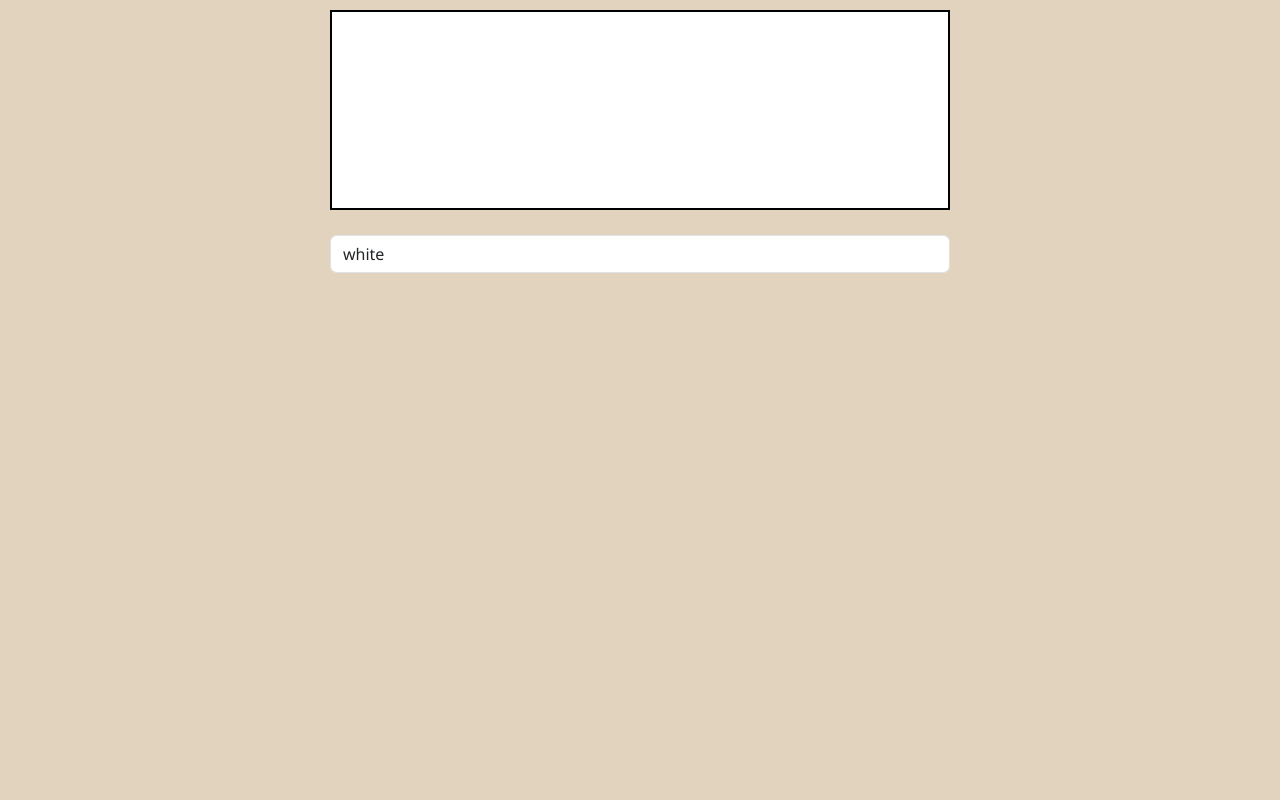
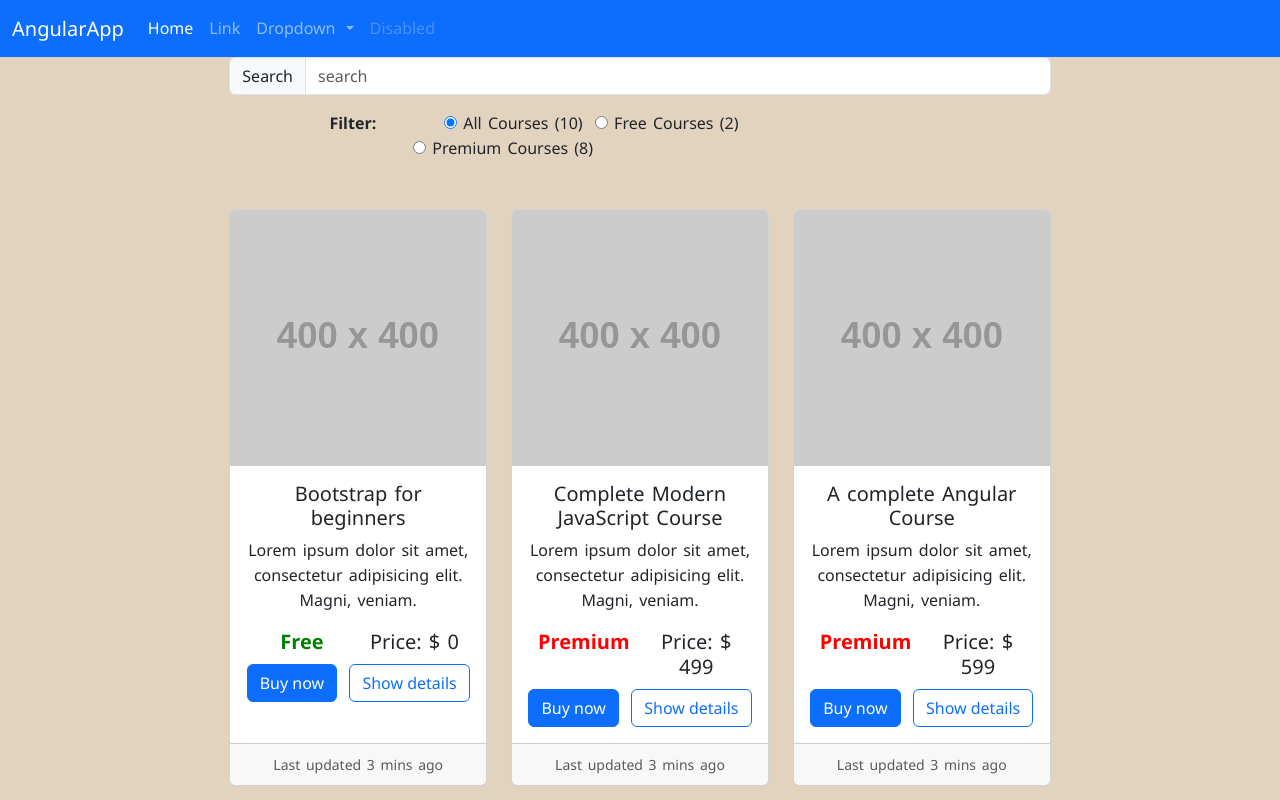
Before and after one commit to ppavankumar/AngularBasics, an Angular app: page / in a window 1280 px wide. Shown: the top 800 px of the page. Built offline with nearby package versions, Linux system fonts and the light colour scheme.

Commit message:
Search added with @Output and EventEmitter

```diff
--- a/src/app/app.component.html
+++ b/src/app/app.component.html
@@ -1,5 +1,5 @@
 <!-- <app-container [title]="title"></app-container> -->
-<!-- <app-header [title]="title"></app-header>
-<app-courses [title]="title"></app-courses> -->
+<app-header [title]="title"></app-header>
+<app-courses [title]="title"></app-courses>
 
-<app-color-fill></app-color-fill>
+<!-- <app-color-fill></app-color-fill> -->
--- a/src/app/components/miniWebsite/courses/courses.component.html
+++ b/src/app/components/miniWebsite/courses/courses.component.html
@@ -1,6 +1,8 @@
 <div class="row d-flex justify-content-center">
   <div class="row col-8 d-flex justify-content-center">
-    <app-courses-search></app-courses-search>
+    <app-courses-search
+      (searchNewCourseEvent)="searchForNewCourseEvent($event)"
+    ></app-courses-search>
     <app-courses-filter
       [all]="getTotalCourses()"
       [free]="getTotalFreeCourses()"
@@ -8,38 +10,19 @@
       (filterSelectedCoursesTypeChanged)="onFilterRadioButtonChanged($event)"
     ></app-courses-filter>
   </div>
-  <!-- <div class="row col-8 d-flex justify-content-center">
-    <app-header [title]="title"></app-header>
-    <!-- <table class="table table-striped table-hover">
-      <thead>
-        <tr>
-          <th scope="col">#</th>
-          <th scope="col">First</th>
-          <th scope="col">Last</th>
-          <th scope="col">Handle</th>
-        </tr>
-      </thead>
-      <tbody>
-        <tr *ngFor="let course of courses">
-          <th scope="row">{{ course.id }}</th>
-          <td>{{ course.title }}</td>
-          <td>{{ course.desc }}</td>
-          <td>{{ course.price }}</td>
-        </tr>
-      </tbody>
-    </table> --
-  </div> -->
 
   <div
     class="col-8 d-flex text-center row row-cols-1 row-cols-md-3 g-4 courses-content"
   >
     <ng-container *ngFor="let course of courses">
+      <!-- courseCountRadioButton === 'all' ||
+          (course.price === 0 && courseCountRadioButton === 'free') ||
+          (course.price > 0 && courseCountRadioButton === 'premium') -->
       <div
         class="col"
         *ngIf="
-          courseCountRadioButton === 'all' ||
-          (course.price === 0 && courseCountRadioButton === 'free') ||
-          (course.price > 0 && courseCountRadioButton === 'premium')
+          this.searchForNewCourse === '' ||
+          course.title.toLowerCase().includes(this.searchForNewCourse)
         "
       >
         <div class="card h-100">
--- a/src/app/components/miniWebsite/courses/courses.component.ts
+++ b/src/app/components/miniWebsite/courses/courses.component.ts
@@ -134,4 +134,17 @@ export class CoursesComponent {
     this.courseCountRadioButton = data;
     // console.log(this.courseCountRadioButton);
   };
+
+  searchForNewCourse: string = "";
+
+  searchForNewCourseEvent = (data: string) => {
+    this.searchForNewCourse = data;
+    // console.log(this.searchForNewCourse);
+    // console.log(
+    //   this.courses.forEach(
+    //     (course) =>
+    //       course.title.includes(this.searchForNewCourse) && console.log(course)
+    //   )
+    // );
+  };
 }
--- a/src/app/components/miniWebsite/courses/search/search.component.html
+++ b/src/app/components/miniWebsite/courses/search/search.component.html
@@ -6,5 +6,7 @@
     placeholder="search"
     aria-label="Search"
     aria-describedby="basic-addon1"
+    [(ngModel)]="searchNewCourse"
+    (input)="onSearchNewCourse()"
   />
 </div>
--- a/src/app/components/miniWebsite/courses/search/search.component.ts
+++ b/src/app/components/miniWebsite/courses/search/search.component.ts
@@ -1,8 +1,18 @@
-import { Component } from "@angular/core";
+import { Component, EventEmitter, Output } from "@angular/core";
 
 @Component({
   selector: "app-courses-search",
   templateUrl: "./search.component.html",
   styleUrls: ["./search.component.css"],
 })
-export class CoursesSearchComponent {}
+export class CoursesSearchComponent {
+  searchNewCourse: string = "";
+
+  @Output()
+  searchNewCourseEvent: EventEmitter<string> = new EventEmitter();
+
+  onSearchNewCourse = () => {
+    this.searchNewCourseEvent.emit(this.searchNewCourse);
+    // console.log(this.searchNewCourse);
+  };
+}
```
